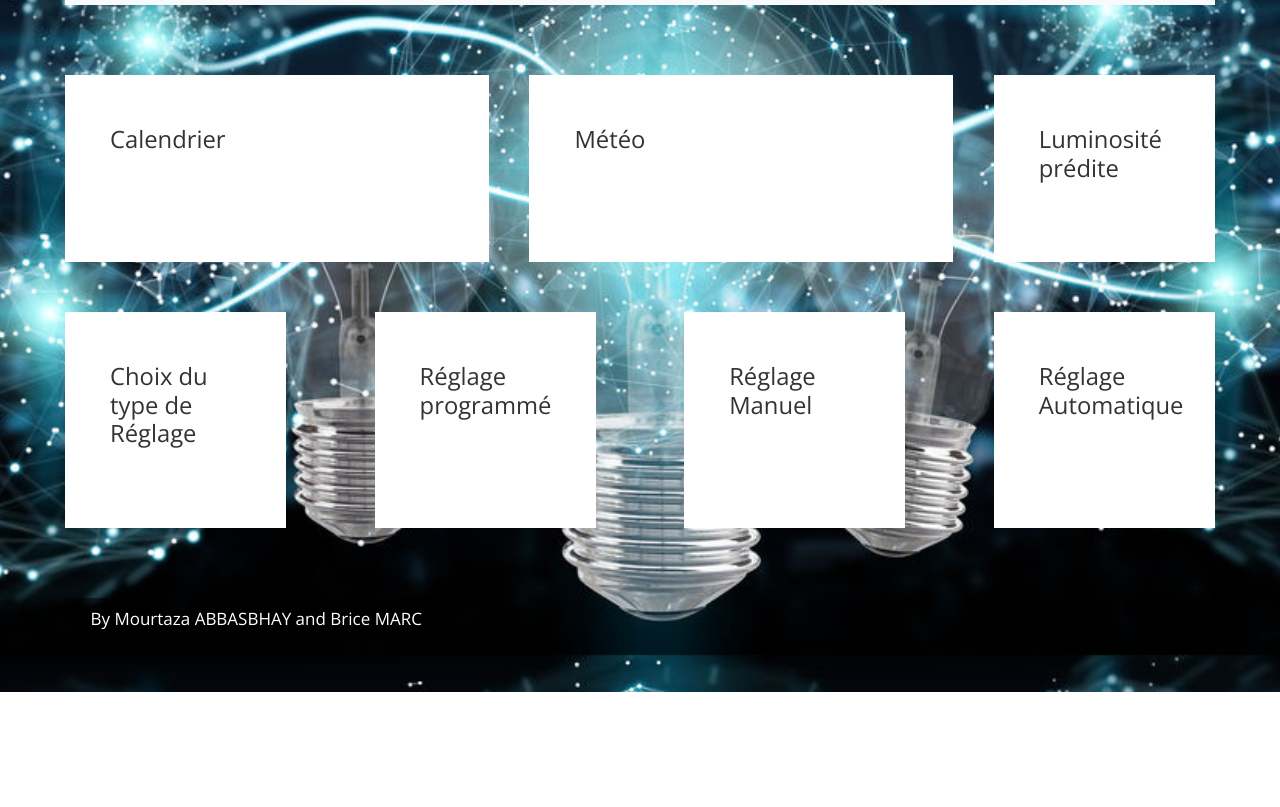
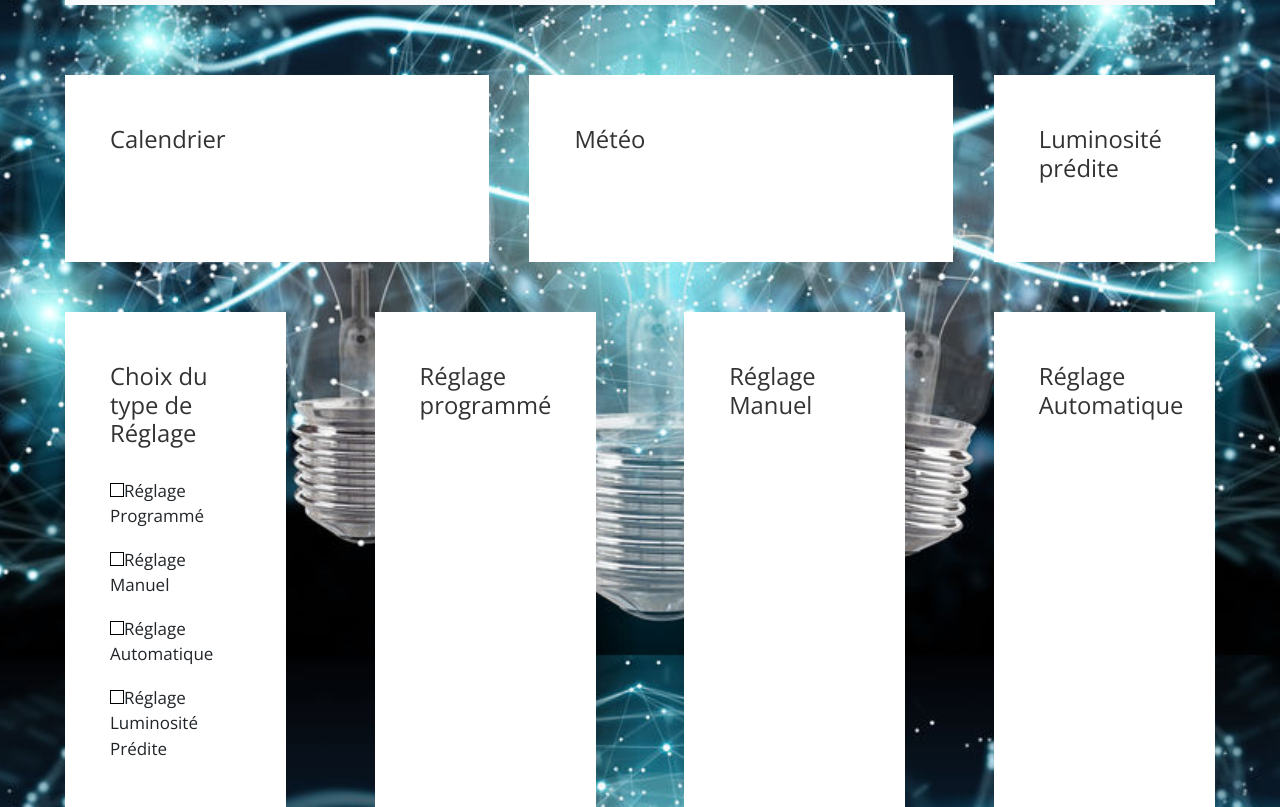
Before and after one commit to SasuKhayne/Smart-Environment-Project, a plain HTML site: page index.html in a window 1280 px wide. Shown: the part 145-952 px from the top of the page. Before the commit the page ends 837 px from the top, so only its background shows below. Drawn offline with nearby package versions, Linux system fonts and the light colour scheme.

Commit message:
checkbox choix réglage

```diff
--- a/css/tooplate.css
+++ b/css/tooplate.css
@@ -357,6 +357,26 @@ input[type="checkbox"]:focus {
   box-shadow: none;
 }
 
+input[type="radio"] {
+  cursor: pointer;
+  -webkit-appearance: none;
+  appearance: none;
+  border: 1px solid black;
+  box-sizing: border-box;
+  position: relative;
+  box-sizing: content-box;
+  width: 12px;
+  height: 12px;
+  transition: all 0.1s linear;
+}
+input[type="radio"]:checked {
+  background-color: #9f1321;
+}
+input[type="radio"]:focus {
+  outline: 0 none;
+  box-shadow: none;
+}
+
 .tm-trash-icon {
   color: #6e6c6c;
   cursor: pointer;
--- a/index.html
+++ b/index.html
@@ -73,6 +73,16 @@
                 <div class="tm-col tm-col-small">
                     <div class="bg-white tm-block h-100">
                         <h2 class="tm-block-title">Choix du type de Réglage</h2>
+                        <div>
+                            <label>
+                              <input type="radio" class="radio" value="1" name="fooby[1][]" />Réglage Programmé</label>
+                            <label>
+                              <input type="radio" class="radio" value="1" name="fooby[1][]" />Réglage Manuel</label>
+                            <label>
+                              <input type="radio" class="radio" value="1" name="fooby[1][]" />Réglage Automatique</label>
+                              <label>
+                                <input type="radio" class="radio" value="1" name="fooby[1][]" />Réglage Luminosité Prédite</label>
+                        </div>
                     </div>
                 </div>
                 <div class="tm-col tm-col-small">
```
